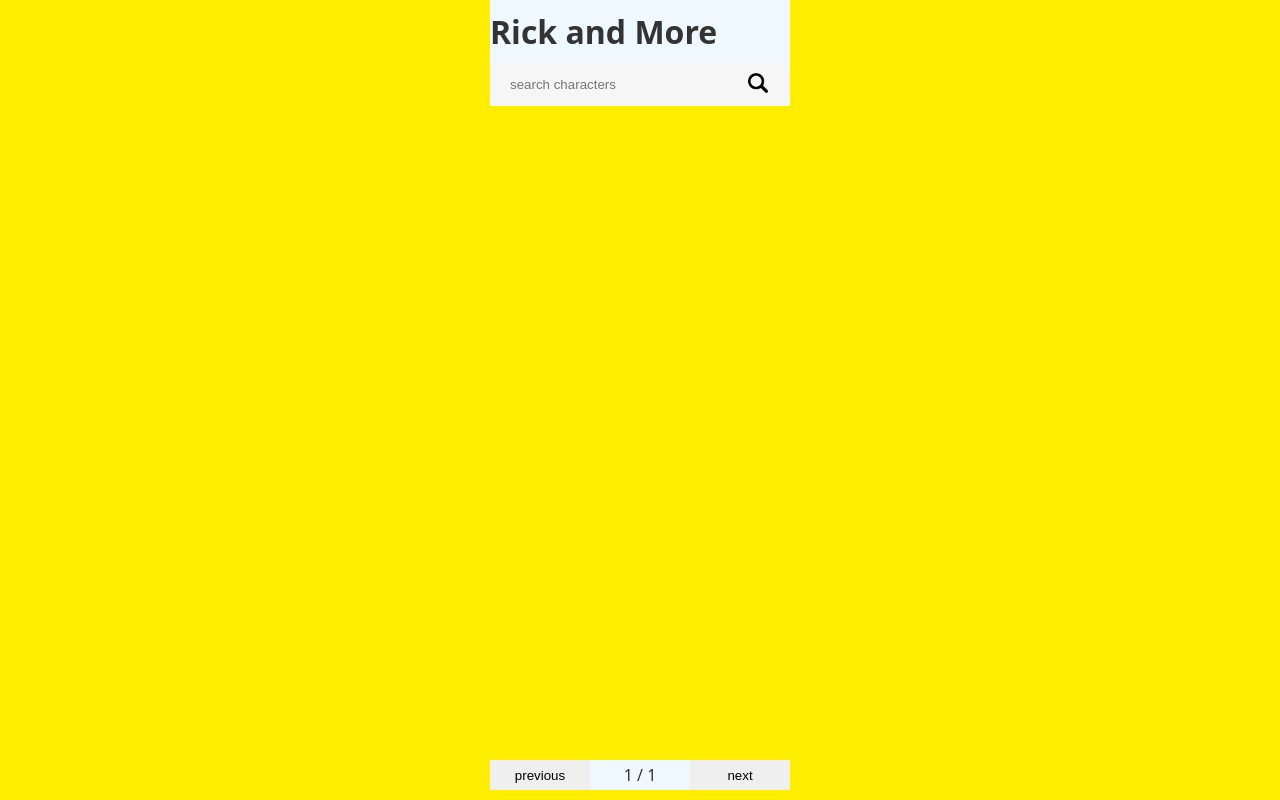
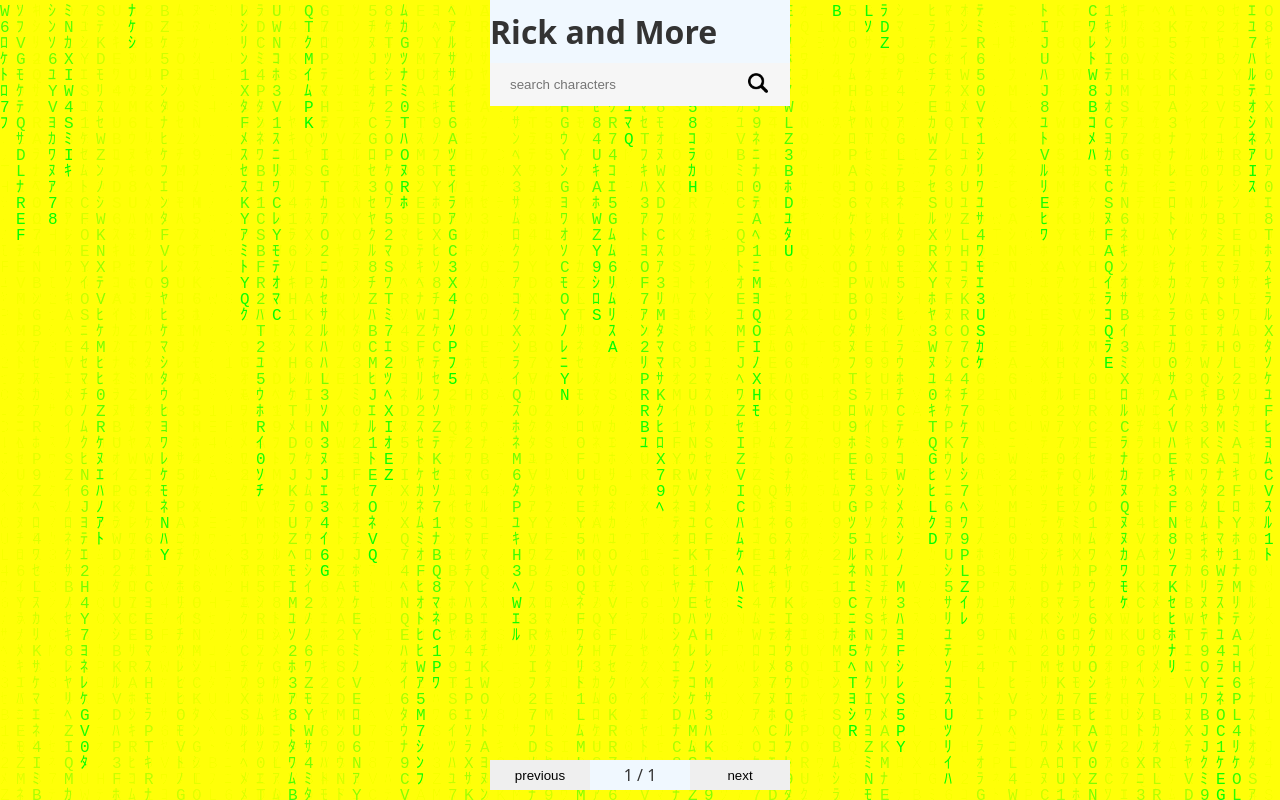
Before and after one commit to uxbyweng/rick-and-morty, a website with bundled scripts: page index.html in a window 1280 px wide. Built offline with nearby package versions, Linux system fonts and the light colour scheme; no server answers.

Commit message:
style: add matrix background

```diff
--- /dev/null
+++ b/components/MatrixBackground/MatrixBackground.js
@@ -0,0 +1,44 @@
+// components/MatrixBackground/MatrixBackground.js
+export function initMatrixBackground(canvasId = "matrixCanvas") {
+    const canvas = document.getElementById(canvasId);
+    if (!canvas) return;
+
+    const ctx = canvas.getContext("2d");
+
+    const chars = "ｱｲｳｴｵｶｷｸｹｺｻｼｽｾｿﾀﾁﾂﾃﾄﾅﾆﾇﾈﾉﾊﾋﾌﾍﾎﾏﾐﾑﾒﾓﾔﾕﾖﾗﾘﾙﾚﾛﾜﾝ0123456789ABCDEFGHIJKLMNOPQRSTUVWXYZ";
+    const charArr = chars.split("");
+
+    const fontSize = 16;
+    let drops = [];
+
+    function resize() {
+        canvas.width = window.innerWidth;
+        canvas.height = window.innerHeight;
+
+        const columns = canvas.width / fontSize;
+        drops = Array(Math.floor(columns)).fill(1);
+    }
+
+    function draw() {
+        ctx.fillStyle = "rgba(255, 238, 0, 0.05)";
+        ctx.fillRect(0, 0, canvas.width, canvas.height);
+
+        ctx.fillStyle = "#0F0";
+        ctx.font = fontSize + "px monospace";
+
+        for (let i = 0; i < drops.length; i++) {
+            const text = charArr[Math.floor(Math.random() * charArr.length)];
+            ctx.fillText(text, i * fontSize, drops[i] * fontSize);
+
+            if (drops[i] * fontSize > canvas.height && Math.random() > 0.975) {
+                drops[i] = 0;
+            }
+            drops[i]++;
+        }
+    }
+
+    resize();
+    window.addEventListener("resize", resize);
+
+    setInterval(draw, 35);
+}
--- a/index.html
+++ b/index.html
@@ -11,6 +11,7 @@
 </head>
 
 <body>
+    <canvas id="matrixCanvas"></canvas>
 
     <header class="header">
         <h1 class="title">Rick and More</h1>
--- a/index.js
+++ b/index.js
@@ -1,3 +1,4 @@
+import { initMatrixBackground } from "./components/MatrixBackground/MatrixBackground.js";
 import { createCharacterCard } from "./components/CharacterCard/CharacterCard.js";
 import { createSearchBar } from "./components/SearchBar/SearchBar.js";
 
@@ -11,6 +12,9 @@ const pagination = document.querySelector('[data-js="pagination"]');
 let maxPage = 0;
 let page = 1;
 let searchQuery = "";
+
+// Matrix Background
+initMatrixBackground("matrixCanvas");
 
 // SearchBar
 createSearchBar(searchBarContainer, (query) => {
--- a/styles.css
+++ b/styles.css
@@ -13,11 +13,9 @@
     --color-primary: rgb(51, 51, 51);
     --color-secondary: #f6f6f6;
     --font-family: system-ui;
-    --background: #ffee00;
 }
 
 body {
-    background: var(--background);
     font-family: var(--font-family);
     color: var(--color-primary);
     padding: 20px;
@@ -25,6 +23,14 @@ body {
     flex-direction: column;
     justify-content: center;
     align-items: center;
+}
+
+#matrixCanvas {
+    position: fixed;
+    top: 0;
+    left: 0;
+    z-index: -1;
+    display: block;
 }
 
 main {
```
